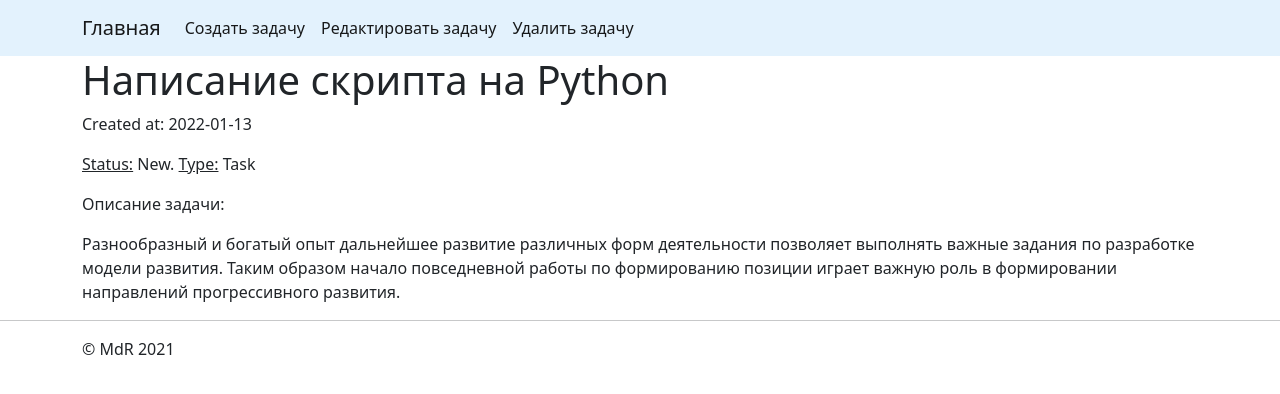
After one commit to mtashtanovski/issue_tracker, a Django app: page /issue/1/ in a window 1280 px wide. The commit adds this page. Shown: the top 394 px of the page. Run offline with Django 4.2, Linux system fonts and the light colour scheme; data comes from the database, SQL or seed files in the repository.

Commit message:
1. Created new view of one issue page as class view in views.py. 2. Created issue_view.html and added some styles in index and base and modified them into russian language. 3. Modified urls.py due to last creation of new IssueView.

```diff
--- /dev/null
+++ b/source/webapp/static/css/style.css
@@ -0,0 +1,3 @@
+.badge {
+    float: right;
+}
--- a/source/webapp/templates/base.html
+++ b/source/webapp/templates/base.html
@@ -15,7 +15,7 @@
     <!-- Navbar-->
     <nav class="navbar navbar-expand-lg navbar-light" style="background-color: #e3f2fd;">
         <div class="container">
-            <a class="navbar-brand" href={% url 'index' %}>Home</a>
+            <a class="navbar-brand" href={% url 'index' %}>Главная</a>
             <button class="navbar-toggler" type="button" data-bs-toggle="collapse" data-bs-target="#navbarNav" aria-controls="navbarNav" aria-expanded="false" aria-label="Toggle navigation">
                 <span class="navbar-toggler-icon"></span>
             </button>
--- /dev/null
+++ b/source/webapp/templates/issue_view.html
@@ -0,0 +1,29 @@
+{% extends 'base.html' %}
+{% load static %}
+
+{% block title %}Issue {{ issue.pk }}{% endblock %}
+
+{% block nav %}
+    <li class="nav-item">
+        <a class="nav-link active" href="#">Создать задачу</a>
+    </li>
+    <li class="nav-item">
+        <a class="nav-link active" href="#">Редактировать задачу</a>
+    </li>
+    <li class="nav-item">
+        <a class="nav-link active" href="#">Удалить задачу</a>
+    </li>
+{% endblock %}
+{% block content %}
+
+    <div class="container">
+        <h1>{{ issue.summary }}</h1>
+        <p>Created at: {{ issue.created_at|date:"Y-m-d" }}</p>
+        <p><u>Status:</u> {{ issue.status }}. <u>Type:</u> {{ issue.type }}</p>
+    </div>
+    <div class="container">
+        <p>Описание задачи:</p>
+        <p>{{ issue.description }}</p>
+    </div>
+
+{% endblock %}
--- a/source/webapp/urls.py
+++ b/source/webapp/urls.py
@@ -1,8 +1,10 @@
 from django.urls import path
 
 from webapp.views import (IndexView,
+                          IssueView
                           )
 
 urlpatterns = [
-    path('', IndexView.as_view(), name="index")
+    path('', IndexView.as_view(), name="index"),
+    path('issue/<int:pk>/', IssueView.as_view(template_name='issue_view.html'), name='issue_view')
 ]
--- a/source/webapp/views.py
+++ b/source/webapp/views.py
@@ -1,11 +1,22 @@
-from django.shortcuts import render
+from django.shortcuts import render, get_object_or_404
 from django.views import View
 
 # Create your views here.
 from webapp.models import IssueModel
+from django.views.generic import TemplateView
 
 
 class IndexView(View):
+
     def get(self, request, *args, **kwargs):
         issues = IssueModel.objects.order_by('updated_at')
         return render(request, 'index.html', {'issues': issues})
+
+
+class IssueView(TemplateView):
+
+    def get_context_data(self, **kwargs):
+        context = super().get_context_data(**kwargs)
+        issue = get_object_or_404(IssueModel, pk=kwargs.get("pk"))
+        context['issue'] = issue
+        return context
```
Also changed, not shown: source/webapp/templates/index.html (+4 -3 lines).
